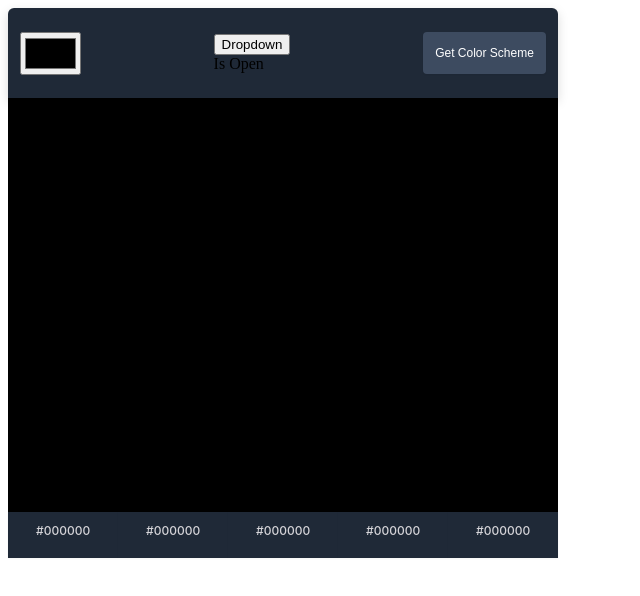
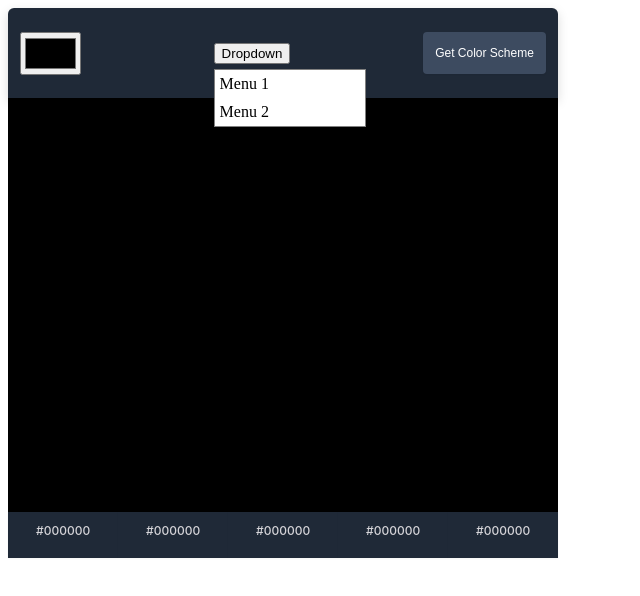
Before and after one commit to cwatersaudio/Scrimba-Solo-Projects, a React (Vite) app in the folder color picker/: page / in a window 1280 px wide. Both pictures are taken after a click on the button "Dropdown". Shown: the top 596 px of the page, without its empty margins (0-640 px from the left). Built offline with nearby package versions, Linux system fonts and the light colour scheme; no server answers.

Commit message:
Dropdown skeleton complete

```diff
--- a/color picker/src/App.css
+++ b/color picker/src/App.css
@@ -62,52 +62,47 @@
   box-shadow: 0px 1px 2px 0px rgba(0, 0, 0, 0.05);
 }
 
-/* Dropdown styling from w3 */
+/* Dropdown Menu Styling */
 
 .dropdown {
   position: relative;
-  display: inline-block;
 }
 
-/* Dropdown Content (Hidden by Default) */
-.color-options {
-  display: none;
+.menu {
   position: absolute;
-  background-color: #f1f1f1;
-  min-width: 160px;
-  box-shadow: 0px 8px 16px 0px rgba(0, 0, 0, 0.2);
-  z-index: 1;
+
+  list-style-type: none;
+  margin: 5px 0;
+  padding: 0;
+
+  border: 1px solid grey;
+  width: 150px;
 }
 
-/* Links inside the dropdown */
-.dropdown-content a {
-  color: black;
-  padding: 12px 16px;
-  text-decoration: none;
-  display: block;
+.menu > li {
+  margin: 0;
+
+  background-color: white;
 }
 
-/* Change color of dropdown links on hover */
-.dropdown-content a:hover {
-  background-color: #ddd;
+.menu > li:hover {
+  background-color: lightgray;
 }
 
-/* Show the dropdown menu on hover */
-.dropdown:hover .dropdown-content {
-  display: block;
+.menu > li > button {
+  width: 100%;
+  height: 100%;
+  text-align: left;
+
+  background: none;
+  color: inherit;
+  border: none;
+  padding: 5px;
+  margin: 0;
+  font: inherit;
+  cursor: pointer;
 }
 
-/* Change the background color of the dropdown button when the dropdown content is shown */
-.dropdown:hover .dropbtn {
-  background-color: #3e8e41;
-}
-
-/* Primary Bar */
-
-.primary--bar {
-  width: 550px;
-  height: 90px;
-}
 
 /* Color Swatches Styling */
 
--- a/color picker/src/App.jsx
+++ b/color picker/src/App.jsx
@@ -50,8 +50,8 @@
   function updateTempColor(event) {
     setTempSeed(event.target.value);
   }
-  const colorSwatches = colors.swatches.map((item) => {
-    return <ColorSwatch  color={item} />; //will eventually send hex
+  const colorSwatches = colors.swatches.map((item, index) => {
+    return <ColorSwatch  color={item} key={index}/>; //will eventually send hex
   });
   return (
     <>
--- a/color picker/src/components/Menu.jsx
+++ b/color picker/src/components/Menu.jsx
@@ -7,13 +7,42 @@
       setOpen(!open);
     };
 
+    const handleMenuItem = () => {
+        // send name to updateScheme in App
+        setOpen(false);
+      };
+
+    const Dropdown = ({ open, trigger, menu }) => {
+    return (
+        <div className="dropdown">
+        {trigger}
+        {open ? (
+            <ul className="menu">
+            {menu.map((menuItem, index) => (
+                <li key={index} className="menu-item">{menuItem}</li>
+            ))}
+            </ul>
+        ) : null}
+        </div>
+    );
+    };
+
     return (
 
         <div>
-        <button onClick={handleOpen}>Dropdown</button>
-        {open ? <div>Is Open</div> : <div>Is Closed</div>}
+            <Dropdown
+                open={open}
+                trigger={<button onClick={handleOpen}>Dropdown</button>}
+                menu={[
+                    <button onClick={handleMenuItem}>Menu 1</button>,
+                    <button onClick={handleMenuItem}>Menu 2</button>,
+                ]}
+            />
       </div>
 
 
     )
 }
+
+
+// , , monochrome-light, analogic, complement, analogic-complement, triad and quad.
```
